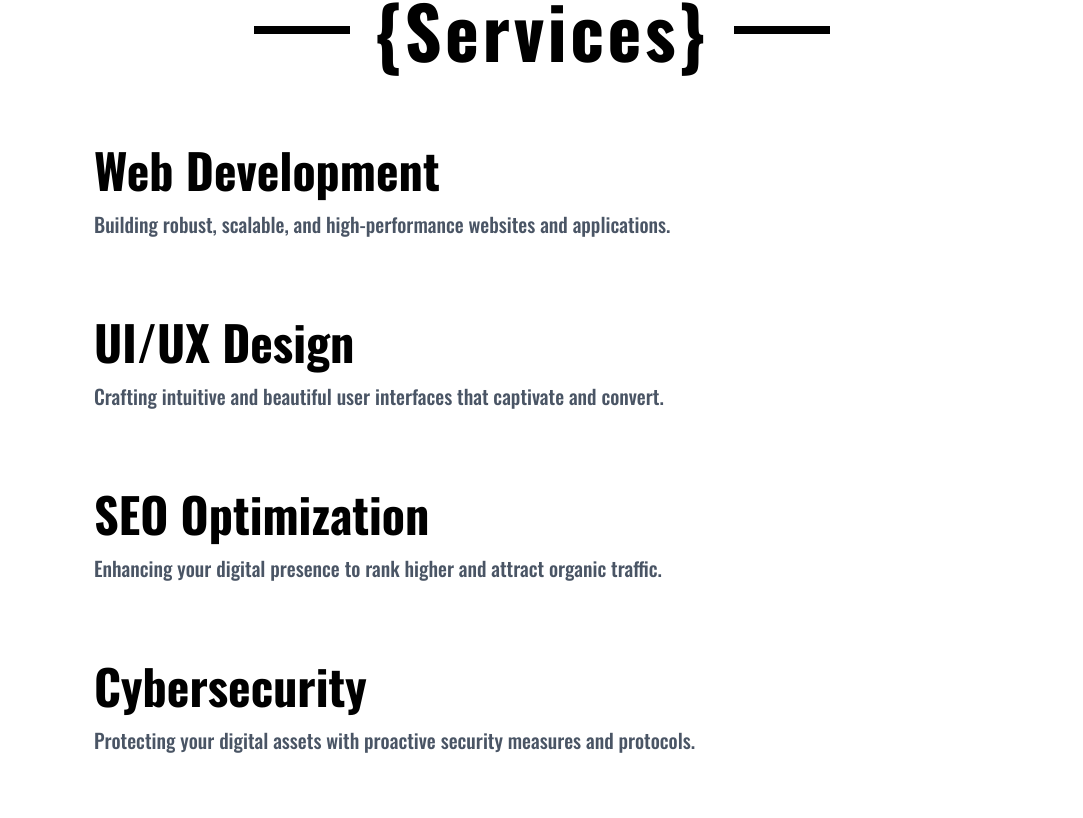
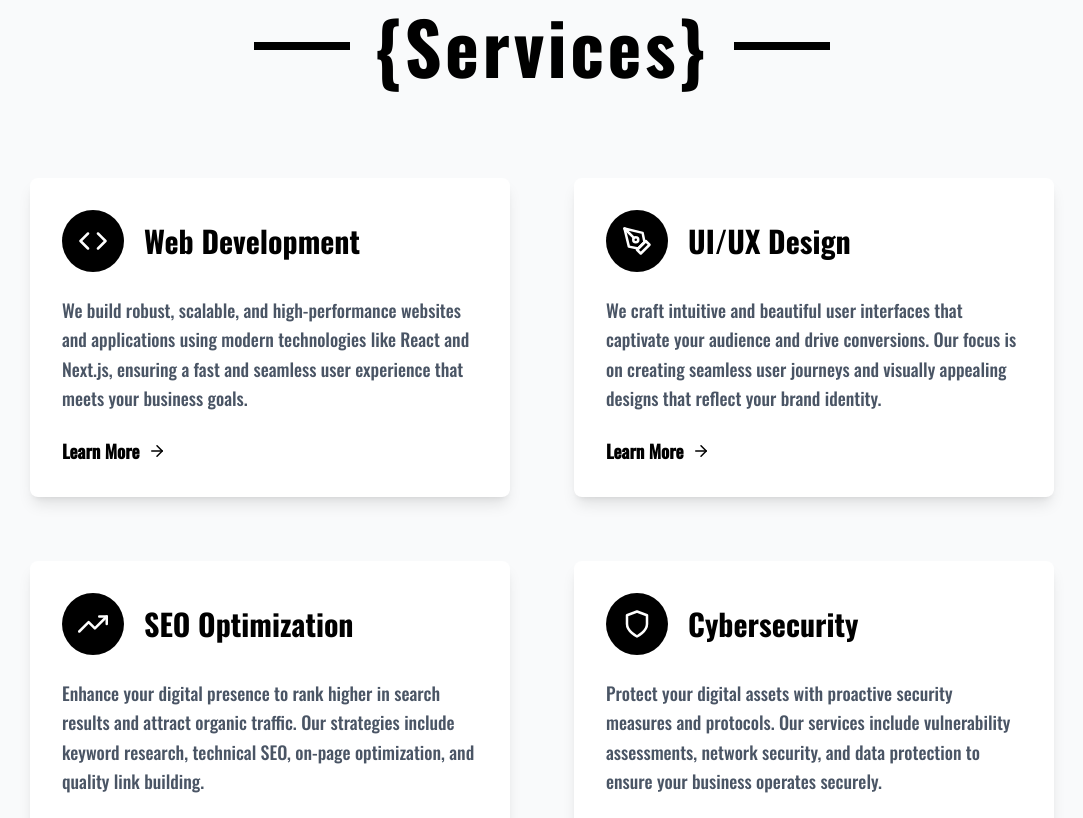
Before and after one commit to eltvhawisec/rootx, a Next.js app: page / in a window 1280 px wide. Shown: the part 1542-2360 px from the top of the page, without its empty margins (98-1181 px from the left). Built offline with nearby package versions, Linux system fonts and the light colour scheme.

Commit message:
first commit

```diff
--- a/src/app/page.tsx
+++ b/src/app/page.tsx
@@ -108,10 +108,10 @@ export default function Home() {
 
       <div id="mission"><MissionSection /></div>
       <div id="service"><ServiceSection /></div>
+      <div id="projects"><ProjectsSection /></div>
       <div id="about"><AboutSection /></div>
-      <div id="projects"><ProjectsSection /></div>
+      <div id="skills"><SkillsSection /></div>
       <div id="team"><TeamSection /></div>
-      <div id="skills"><SkillsSection /></div>
       <div id="contact"><ContactSection /></div>
 
       <Footer />
--- a/src/components/ServiceSection.tsx
+++ b/src/components/ServiceSection.tsx
@@ -1,15 +1,13 @@
-// src/components/ServiceSection.tsx
-
 'use client';
 
 import { useLayoutEffect, useRef } from 'react';
 import { gsap } from 'gsap';
 import { ScrollTrigger } from 'gsap/ScrollTrigger';
-import { FiCode, FiPenTool, FiShield, FiTrendingUp } from 'react-icons/fi';
+import { FiCode, FiPenTool, FiShield, FiTrendingUp, FiArrowRight } from 'react-icons/fi';
 
 gsap.registerPlugin(ScrollTrigger);
 
-// --- مكون العنوان (يفضل استيراده من ملف مشترك) ---
+// --- SectionTitle Component (remains unchanged) ---
 const SectionTitle = ({ title }: { title: string }) => {
   const titleRef = useRef<HTMLDivElement>(null);
   const leftLineRef = useRef<HTMLDivElement>(null);
@@ -54,7 +52,8 @@ const SectionTitle = ({ title }: { title: string }) => {
   );
 };
 
-// --- مكون ServiceSection الرئيسي (عمود واحد كبير) ---
+
+// --- Main ServiceSection Component (Expanded) ---
 export default function ServiceSection() {
   const sectionRef = useRef<HTMLDivElement>(null);
   const listRef = useRef<HTMLDivElement>(null);
@@ -64,7 +63,7 @@ export default function ServiceSection() {
     if (!listItems) return;
 
     const ctx = gsap.context(() => {
-      gsap.set(listItems, { opacity: 0, y: 40 }); // زيادة الإزاحة الأولية للأسفل
+      gsap.set(listItems, { opacity: 0, y: 50 });
 
       gsap.to(listItems, {
         scrollTrigger: {
@@ -74,9 +73,9 @@ export default function ServiceSection() {
         },
         opacity: 1,
         y: 0,
-        stagger: 0.25, // زيادة الفاصل الزمني بين ظهور كل عنصر
-        duration: 1.2, // زيادة مدة التحريك
-        ease: 'power3.out',
+        stagger: 0.3,
+        duration: 1.2,
+        ease: 'power4.out',
       });
 
     }, sectionRef);
@@ -84,33 +83,62 @@ export default function ServiceSection() {
     return () => ctx.revert();
   }, []);
 
+  // --- Expanded service data ---
   const services = [
-    { title: "Web Development", description: "Building robust, scalable, and high-performance websites and applications." },
-    { title: "UI/UX Design", description: "Crafting intuitive and beautiful user interfaces that captivate and convert." },
-    { title: "SEO Optimization", description: "Enhancing your digital presence to rank higher and attract organic traffic." },
-    { title: "Cybersecurity", description: "Protecting your digital assets with proactive security measures and protocols." },
+    {
+      icon: FiCode,
+      title: "Web Development",
+      description: "We build robust, scalable, and high-performance websites and applications using modern technologies like React and Next.js, ensuring a fast and seamless user experience that meets your business goals."
+    },
+    {
+      icon: FiPenTool,
+      title: "UI/UX Design",
+      description: "We craft intuitive and beautiful user interfaces that captivate your audience and drive conversions. Our focus is on creating seamless user journeys and visually appealing designs that reflect your brand identity."
+    },
+    {
+      icon: FiTrendingUp,
+      title: "SEO Optimization",
+      description: "Enhance your digital presence to rank higher in search results and attract organic traffic. Our strategies include keyword research, technical SEO, on-page optimization, and quality link building."
+    },
+    {
+      icon: FiShield,
+      title: "Cybersecurity",
+      description: "Protect your digital assets with proactive security measures and protocols. Our services include vulnerability assessments, network security, and data protection to ensure your business operates securely."
+    },
   ];
 
   return (
-    <section ref={sectionRef} id="service" className="w-full py-20 px-6 md:px-12 lg:px-24 bg-white overflow-hidden">
+    <section ref={sectionRef} id="service" className="w-full py-24 px-6 md:px-12 lg:px-24 bg-gray-50 overflow-hidden">
       <div className="max-w-7xl mx-auto flex flex-col items-center">
 
-        <div className="w-full md:max-w-xl mb-20">
+        <div className="w-full md:max-w-xl mb-24">
           <SectionTitle title="Services" />
         </div>
 
         {/* ================================================================== */}
-        {/* --- تم التعديل هنا --- */}
+        {/* --- Content and layout have been enhanced here --- */}
         {/* ================================================================== */}
-        <div ref={listRef} className="w-full max-w-4xl flex flex-col gap-20"> {/* عمود واحد مع مسافة كبيرة */}
-          {services.map((service, index) => (
-            <div key={index} className="flex flex-col sm:flex-row items-start text-center sm:text-left gap-8">
-              <div className="w-full">
-                <h3 className="font-custom-heading text-5xl font-bold text-black">{service.title}</h3>
-                <p className="text-gray-600 text-xl mt-4">{service.description}</p>
+        <div ref={listRef} className="w-full max-w-5xl grid grid-cols-1 md:grid-cols-2 gap-16">
+          {services.map((service, index) => {
+            const Icon = service.icon;
+            return (
+              <div key={index} className="flex flex-col p-8 bg-white rounded-lg shadow-lg hover:shadow-2xl transition-shadow duration-300">
+                <div className="flex items-center mb-6">
+                  <div className="p-4 bg-black rounded-full mr-5">
+                    <Icon className="text-white text-3xl" />
+                  </div>
+                  <h3 className="font-custom-heading text-3xl font-bold text-black">{service.title}</h3>
+                </div>
+                <p className="text-gray-600 text-lg leading-relaxed mb-6 flex-grow">
+                  {service.description}
+                </p>
+                <a href="#" className="group text-black font-semibold text-lg mt-auto flex items-center">
+                  Learn More
+                  <FiArrowRight className="ml-2 transition-transform duration-300 group-hover:translate-x-2" />
+                </a>
               </div>
-            </div>
-          ))}
+            );
+          })}
         </div>
 
       </div>
```
Also changed, not shown: src/components/Sidebar.tsx (+24 -25 lines).
